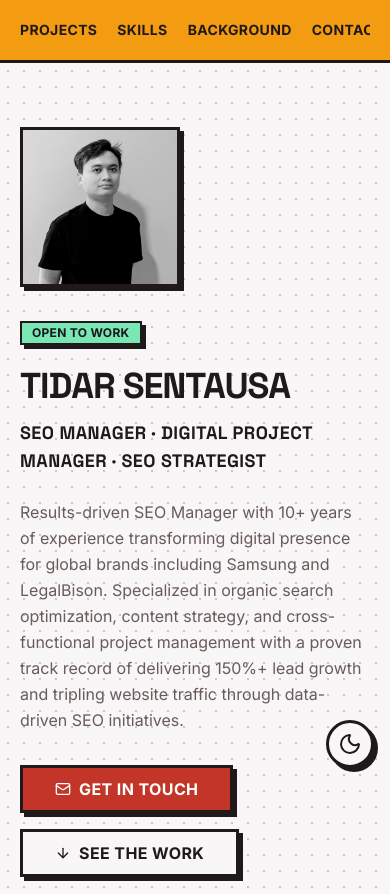
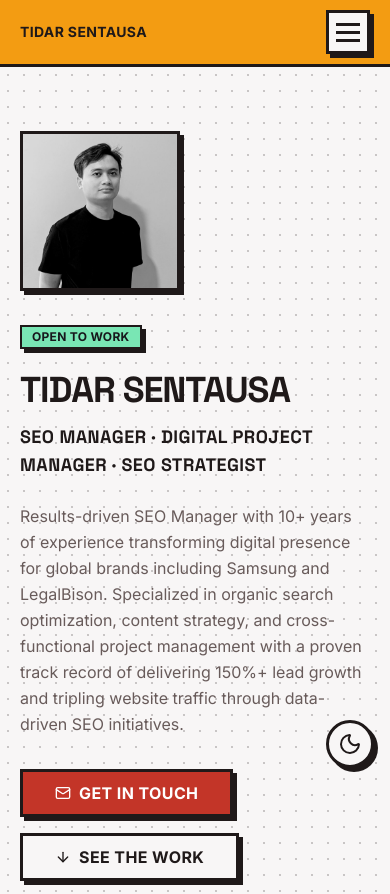
Before and after one commit to tidarsentausa/tidarsentausa.github.io, a React (Vite) app: page / in a window 390 px wide. Shown: the top 894 px of the page. Built offline with nearby package versions, Linux system fonts and the light colour scheme.

Commit message:
Mobile hamburger nav + crypto to digital assets

```diff
--- a/src/App.tsx
+++ b/src/App.tsx
@@ -1,3 +1,4 @@
+import { useState } from "react";
 import Contact from "./sections/Contact";
 import Experience from "./sections/Experience";
 import FloatingControls from "./sections/FloatingControls";
@@ -34,6 +35,8 @@ const NAV = [
 ] as const;
 
 export default function App() {
+  const [menuOpen, setMenuOpen] = useState(false);
+
   return (
     <div id="top" className="min-h-screen bg-background">
       <a
@@ -66,29 +69,18 @@ export default function App() {
          "does this fill need inverting", and orange does not. */}
       <header className="band-accent sticky top-0 z-40 border-b-3 border-foreground">
         <div className="shell flex items-center py-2.5">
-          {/* The nav was a wrapping flex list, which put five links into two
-              rows below md and pushed the sticky header to 111px — nearly
-              double its height, eating a tenth of a phone screen and making
-              the header feel like a menu rather than a bar.
-
-              It is a horizontally scrollable single row instead. That is the
-              standard mobile-nav answer and the reason it works here: the rows
-              stay one line tall whatever the width, so the header keeps a
-              fixed 56px. What scrolls is the link row, and the fade masks on
-              either side signal there is more to the right, which a wrapped
-              row has no way of saying.
-
-              `scrollbar-width: none` plus the webkit pseudo-element hide the
-              scrollbar itself, which would otherwise add ~12px of height on
-              Windows and undo the whole point. Scrolling still works; only the
-              indicator is hidden.
-
-              The list is right-aligned on desktop as before — `ml-auto` plus
-              `justify-end` does both, since the flex parent no longer has a
-              sibling to push against. */}
+          <a
+            href="#top"
+            className="text-sm font-bold uppercase tracking-wide underline-offset-4 hover:underline md:hidden"
+          >
+            Tidar Sentausa
+          </a>
+          {/* Desktop nav: horizontal row, right-aligned. Hidden below md,
+              where the hamburger takes over so the sticky bar stays one line
+              tall instead of wrapping to 111px. */}
           <nav
             aria-label="Sections"
-            className="ml-auto min-w-0 overflow-x-auto [-ms-overflow-style:none] [scrollbar-width:none] [&::-webkit-scrollbar]:hidden"
+            className="ml-auto hidden min-w-0 overflow-x-auto [-ms-overflow-style:none] [scrollbar-width:none] md:block [&::-webkit-scrollbar]:hidden"
           >
             <ul className="flex items-center gap-5 whitespace-nowrap">
               {NAV.map(({ href, label }) => (
@@ -107,7 +99,48 @@ export default function App() {
               ))}
             </ul>
           </nav>
+          {/* Mobile hamburger: a classic three-stripe icon in a bordered
+              square, matching the neubrutalist buttons. Three plain spans
+              rather than a lucide icon so the glyph is exactly three bars
+              whatever the icon set ships. Toggles the dropdown below. */}
+          <button
+            type="button"
+            aria-expanded={menuOpen}
+            aria-controls="mobile-nav"
+            aria-label={menuOpen ? "Close menu" : "Open menu"}
+            onClick={() => setMenuOpen((open) => !open)}
+            className="ml-auto flex h-11 w-11 flex-col items-center justify-center gap-[5px] border-3 border-foreground bg-background text-foreground shadow-[4px_4px_0px_hsl(var(--shadow-color))] transition-transform duration-200 ease-out active:translate-x-[4px] active:translate-y-[4px] active:shadow-none md:hidden"
+          >
+            <span aria-hidden="true" className="block h-[3px] w-6 bg-current" />
+            <span aria-hidden="true" className="block h-[3px] w-6 bg-current" />
+            <span aria-hidden="true" className="block h-[3px] w-6 bg-current" />
+          </button>
         </div>
+        {/* Mobile dropdown panel. Absolute so opening it never grows the
+            sticky bar itself; bordered top + hard shadow to read as part of
+            the header. `md:hidden` so a resized-open menu can't linger on
+            desktop. Links close the menu on activation. */}
+        {menuOpen && (
+          <nav
+            id="mobile-nav"
+            aria-label="Sections"
+            className="absolute inset-x-0 top-full border-b-3 border-foreground bg-background text-foreground shadow-[0_4px_0_0_hsl(var(--shadow-color))] md:hidden"
+          >
+            <ul className="shell flex flex-col py-2">
+              {NAV.map(({ href, label }) => (
+                <li key={href} className="border-b-2 border-foreground/10 last:border-b-0">
+                  <a
+                    href={href}
+                    onClick={() => setMenuOpen(false)}
+                    className="block py-3 text-base font-bold uppercase tracking-wide underline-offset-4 hover:underline"
+                  >
+                    {label}
+                  </a>
+                </li>
+              ))}
+            </ul>
+          </nav>
+        )}
       </header>
 
       <main id="main">
--- a/src/data.ts
+++ b/src/data.ts
@@ -61,7 +61,7 @@ export const roles: Role[] = [
     period: "Dec 2025 - Present",
     location: "Kuala Lumpur, Malaysia",
     blurb:
-      "Corporate service provider specializing in FinTech, Web3, and cryptocurrency legal licensing, company formation, and regulatory structuring across global markets. Leading SEO strategy and execution to position LegalBison as the trusted authority in FinTech/crypto regulatory compliance and corporate services.",
+      "Corporate service provider specializing in FinTech, Web3, and digital assets legal licensing, company formation, and regulatory structuring across global markets. Leading SEO strategy and execution to position LegalBison as the trusted authority in FinTech/digital assets regulatory compliance and corporate services.",
     url: "https://legalbison.com",
     highlights: [
       "Prototype AI/automation tooling (LLM + agent workflows) to speed up GSC analysis, reporting, and content ops",
```
